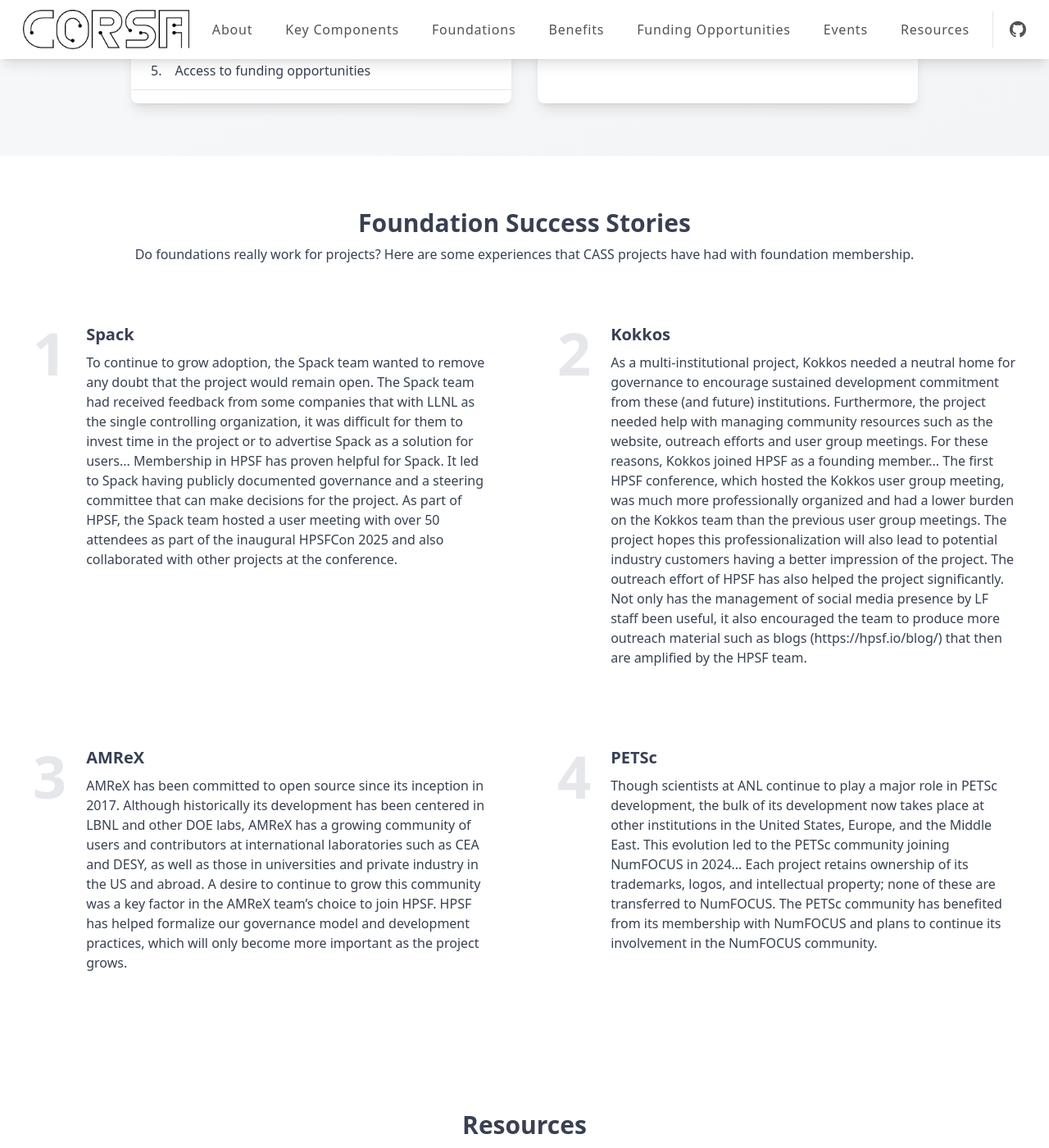
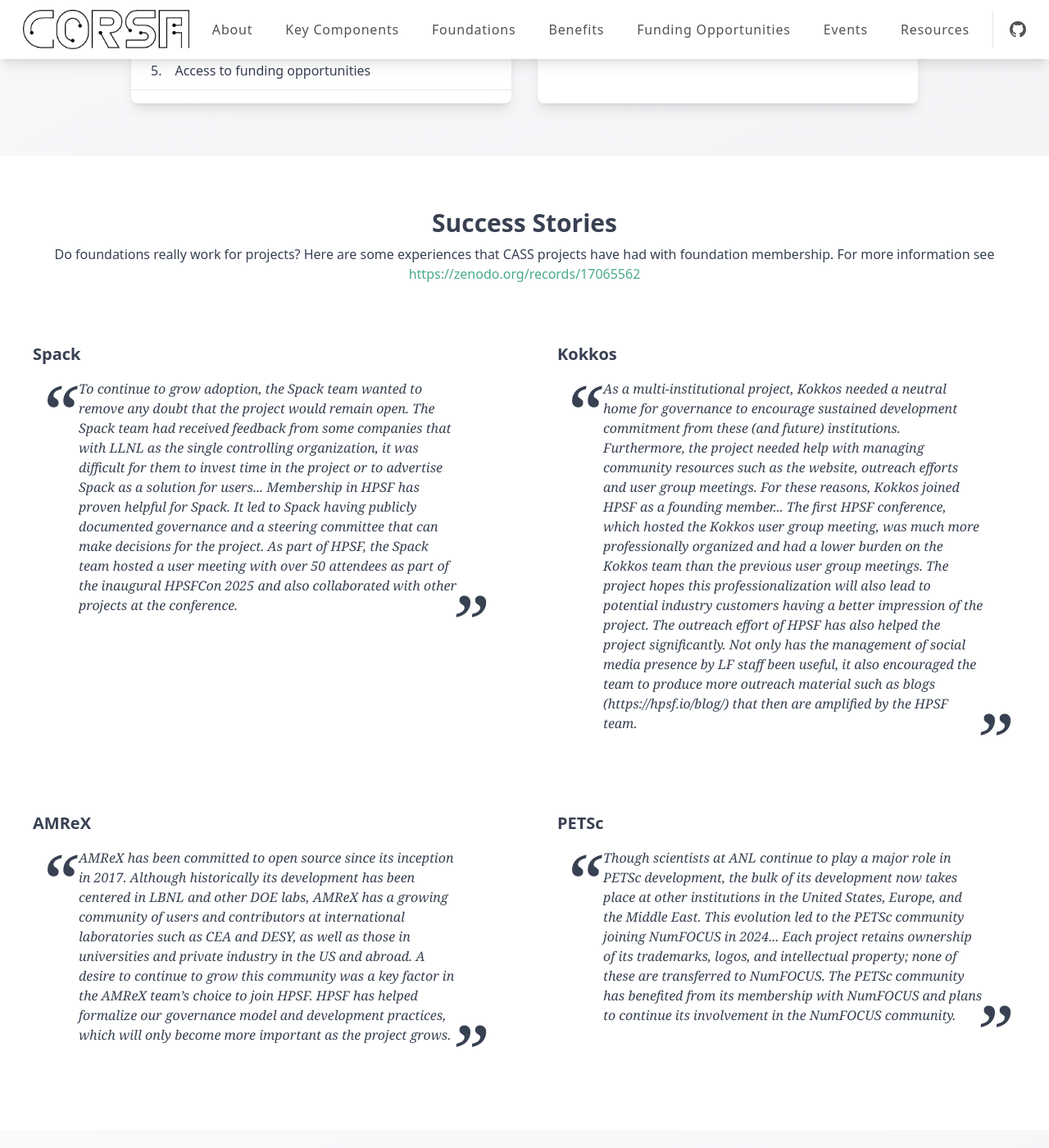
Before and after one commit to corsa-center/corsa-center.github.io, a Jekyll site: the page built from docs/index.html, in a window 1280 px wide and 1400 px high, scrolled down 3385 px. Shown: the whole window at 82% size. Built offline with Jekyll 4.4.1, drawn with Linux system fonts in a browser that asks for light colours; nearby versions of some CDN libraries.

Commit message:
added styling for success stories

```diff
--- a/docs/Gemfile
+++ b/docs/Gemfile
@@ -31,3 +31,9 @@
 # Lock `http_parser.rb` gem to `v0.6.x` on JRuby builds since newer versions of the gem
 # do not have a Java counterpart.
 gem "http_parser.rb", "~> 0.6.0", :platforms => [:jruby]
+
+gem "csv", "~> 3.3"
+
+gem "logger", "~> 1.7"
+
+gem "base64", "~> 0.3.0"
--- a/docs/_includes/custom-styles.html
+++ b/docs/_includes/custom-styles.html
@@ -264,5 +264,39 @@
         }
 
         .card-body {}
+	blockquote {
+    	    font-family: Georgia, serif;
+	    font-style: italic;
+    	    position: relative;
+    	    margin: 0.5em;
+    	    padding: 0.5em 2em 0.5em 3em;
+	}
+	blockquote:before {
+	    font-family: Georgia, serif;
+	    position: absolute;
+	    font-size: 6em;
+	    line-height: 1;
+	    top: 0;
+	    left: 0;
+	    content: "\201C";
+	}
+	blockquote:after {
+	    font-family: Georgia, serif;
+	    position: absolute;
+	   /* display: block; don't use this, it raised the quote too high from the bottom - defeated line-height? */
+	    float:right;
+	    font-size:6em;
+	    line-height: 1;
+	    right:0;
+	    bottom:-0.5em;
+	    content: "\201D";
+	}
+	blockquote footer {
+	    padding: 0 2em 0 0;
+	    text-align:right;
+	}
+	blockquote cite:before {
+	    content: "\2013";
+	}
     }
 </style>
--- a/docs/_includes/home-sections/resources.html
+++ b/docs/_includes/home-sections/resources.html
@@ -1,4 +1,4 @@
-<section id="resources" class="py-12 lg:py-16">
+<section id="resources" class="py-12 lg:py-16 bg-gradient-to-br from-gray-50 to-gray-100">
     <div class="container mx-auto px-4">
       <div class="max-w-720 mx-auto text-center pb-12">
         <h2 class="mb-2">{{ page.resources_heading }}</h2>
--- a/docs/_includes/home-sections/success-stories.html
+++ b/docs/_includes/home-sections/success-stories.html
@@ -11,13 +11,14 @@
         {% for story in page.success_stories %}
         <div class="p-6 relative flex space-x-6">
           {% assign n = n | plus:1 %}
-          <p class="text-7xl font-bold text-gray-200">{{ n }}</p>
-          <div>
+	  <div>
             <h3 class="text-xl font-semibold mb-2">{{ story.title }}</h3>
-            <p>{{ story.content }}</p>
+            <blockquote>
+              {{ story.content }}
+            </blockquote>
           </div>
         </div>
         {% endfor %}
 
     </div>
-  </section>
+</section>
--- a/docs/index.html
+++ b/docs/index.html
@@ -93,8 +93,8 @@
       - Collaboration and knowledge sharing within the research software community
 
 # SUCCESS STORIES SECTION
-success_stories_heading: Foundation Success Stories
-success_stories_subtext: Do foundations really work for projects? Here are some experiences that CASS projects have had with foundation membership.
+success_stories_heading: Success Stories
+success_stories_subtext: Do foundations really work for projects? Here are some experiences that CASS projects have had with foundation membership. For more information see <a href="https://zenodo.org/records/17065562">https://zenodo.org/records/17065562</a>
 success_stories:
   - title: Spack
     content: To continue to grow adoption, the Spack team wanted to remove any doubt that the project would remain open. The Spack team had received feedback from some companies that with LLNL as the single controlling organization, it was difficult for them to invest time in the project or to advertise Spack as a solution for users... Membership in HPSF has proven helpful for Spack. It led to Spack having publicly documented governance and a steering committee that can make decisions for the project. As part of HPSF, the Spack team hosted a user meeting with over 50 attendees as part of the inaugural HPSFCon 2025 and also collaborated with other projects at the conference.
```
Also changed, not shown: docs/Gemfile.lock.
